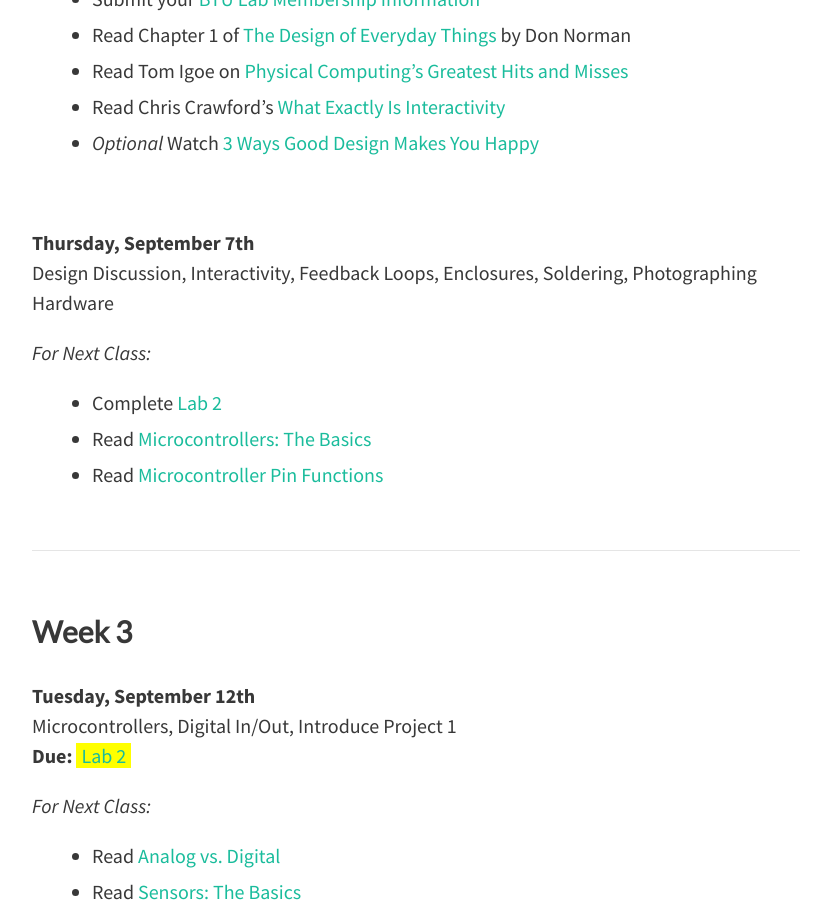
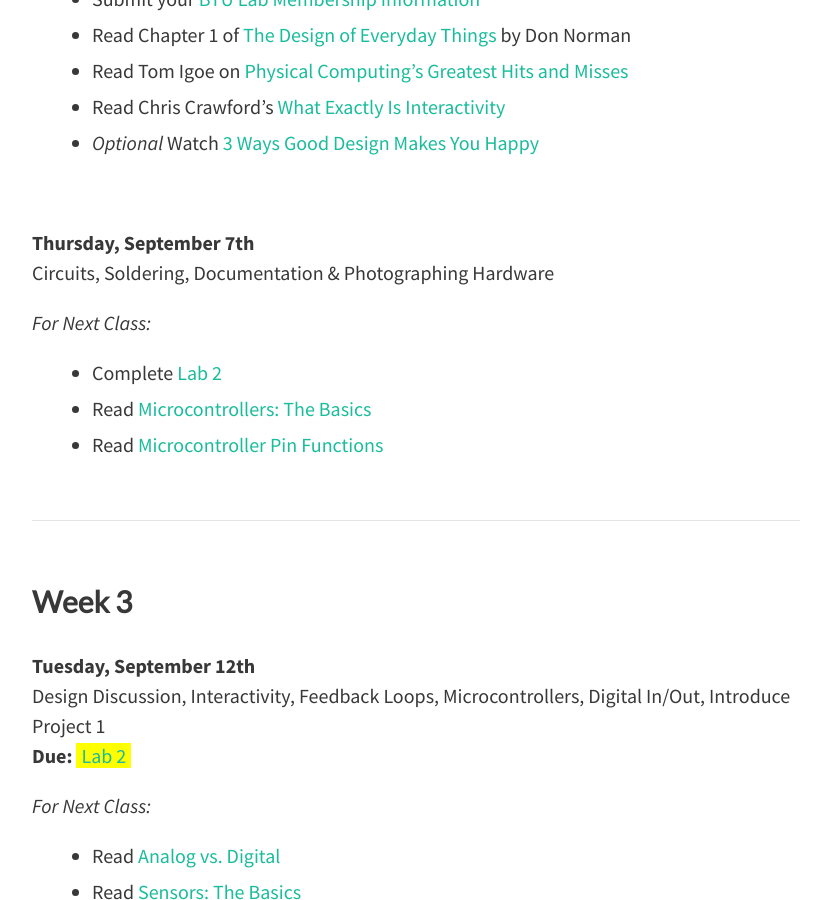
Before and after one commit to coloringchaos/object-f17, a Jekyll site: the page built from schedule.md, in a window 1280 px wide and 900 px high, scrolled down 1609 px. Shown: the whole window, without its empty margins (224-1045 px from the left). Built offline with Jekyll 4.4.1, drawn with Linux system fonts in a browser that asks for light colours; nearby versions of some CDN libraries; part of the change alters nothing that is shown.

Commit message:
week 2 change

```diff
--- a/schedule.md
+++ b/schedule.md
@@ -45,7 +45,7 @@ feature-img: "img/bg1.jpg"
 
 <br>
 
-**Thursday, September 7th**<br>Design Discussion, Interactivity, Feedback Loops, Enclosures, Soldering, Photographing Hardware
+**Thursday, September 7th**<br>Circuits, Soldering, Documentation & Photographing Hardware
 
 *For Next Class:*
 
@@ -58,7 +58,7 @@ feature-img: "img/bg1.jpg"
 <hr>
 
 ### Week 3
-**Tuesday, September 12th** <br>Microcontrollers, Digital In/Out, Introduce Project 1
+**Tuesday, September 12th** <br>Design Discussion, Interactivity, Feedback Loops, Microcontrollers, Digital In/Out, Introduce Project 1
 <br>**Due:** <span class="highlight">[Lab 2](/object-f17/lab-2)</span>
 
 *For Next Class:*
```
